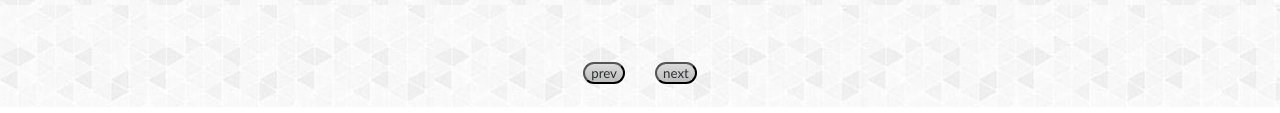
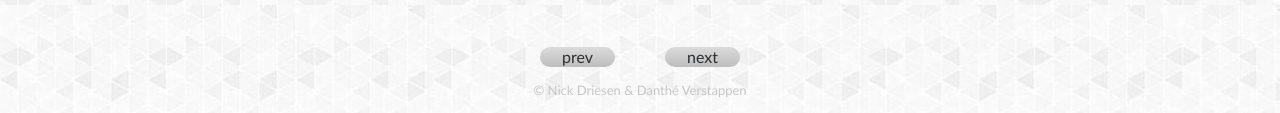
Before and after one commit to Nick3sen/website, a plain HTML site: page tekeningen.html in a window 1280 px wide. Shown: the part 783-896 px from the top of the page. Drawn offline with Linux system fonts and the light colour scheme.

Commit message:
Footer added & downloadspage edited

```diff
--- a/downloads.css
+++ b/downloads.css
@@ -74,3 +74,10 @@ h1{
 .download{
   margin-top: 25px;
 }
+
+footer{
+  margin: 15px;
+  text-align: center;
+  color: rgb(199, 198, 198);
+  font-size: 13px;
+}
--- a/script.js
+++ b/script.js
@@ -1,6 +1,9 @@
 var img_array = ['Media/Technicaldrawing-pully.png', 'Media/background.jpg', 'http://placehold.it/100x100/red'];
 var title_array = ['Pully', 'frame', 'mast']
-var para_array = ['Voor de pully gebruikten we één algemeen ontwerp, dit werdt gebruikt voor de aandrijving aan de hand van rubbere bandjes.', 'kaasrand', 'is']
+var para_array = [
+    'Voor de pully gebruikten we één algemeen ontwerp, dit werdt gebruikt voor de aandrijving aan de hand van rubbere bandjes. Dit ontwerp werdt gemaakt in solidworks en uitgewerkt met een 3D printer',
+    'kaasrand',
+    'is']
 i = 0;
 
 function nextFunction() {
--- a/style.css
+++ b/style.css
@@ -89,7 +89,9 @@ ul.criterialist{
   padding-right: 25px;
 }
 
-
 footer{
-    background-color: blue;
+  margin: 15px;
+  text-align: center;
+  color: rgb(199, 198, 198);
+  font-size: 13px;
 }
--- a/tekeningen.css
+++ b/tekeningen.css
@@ -108,12 +108,14 @@ body{
 }
 
 #switch{
-  height: auto;
-  width: 45%px;
-  border-radius: 15px;
   background-image: linear-gradient(rgb(220, 219, 219), rgb(190, 189, 189));
   color: rgb(44, 46, 48);
-  margin: 15px;
+  width: 75px;
+  height: 20px;
+  border-radius: 15px;
+  text-align: center;
+  margin-left: 25px;
+  margin-right: 25px;
 }
 
 .control{
@@ -121,3 +123,10 @@ body{
   justify-content: space-between;
   align-items: center;
 }
+
+footer{
+  margin: 15px;
+  text-align: center;
+  color: rgb(199, 198, 198);
+  font-size: 13px;
+}
--- a/tekeningen.html
+++ b/tekeningen.html
@@ -30,9 +30,12 @@
                 </div>
             </div>
         <div class="control">
-        <button id="switch" onclick="prevFunction()">prev</button>
-        <button id="switch" onclick="nextFunction()">next</button>
+        <span id="switch" onclick="prevFunction()">prev</span>
+        <span id="switch" onclick="nextFunction()">next</span>
     </div>
     </div>
 </body>
+<footer>
+    <p>© Nick Driesen & Danthé Verstappen</p>
+</footer>
 </html>
```
Also changed, not shown: downloads.html (+4 -0 lines), index.html (+1 -1 lines).
